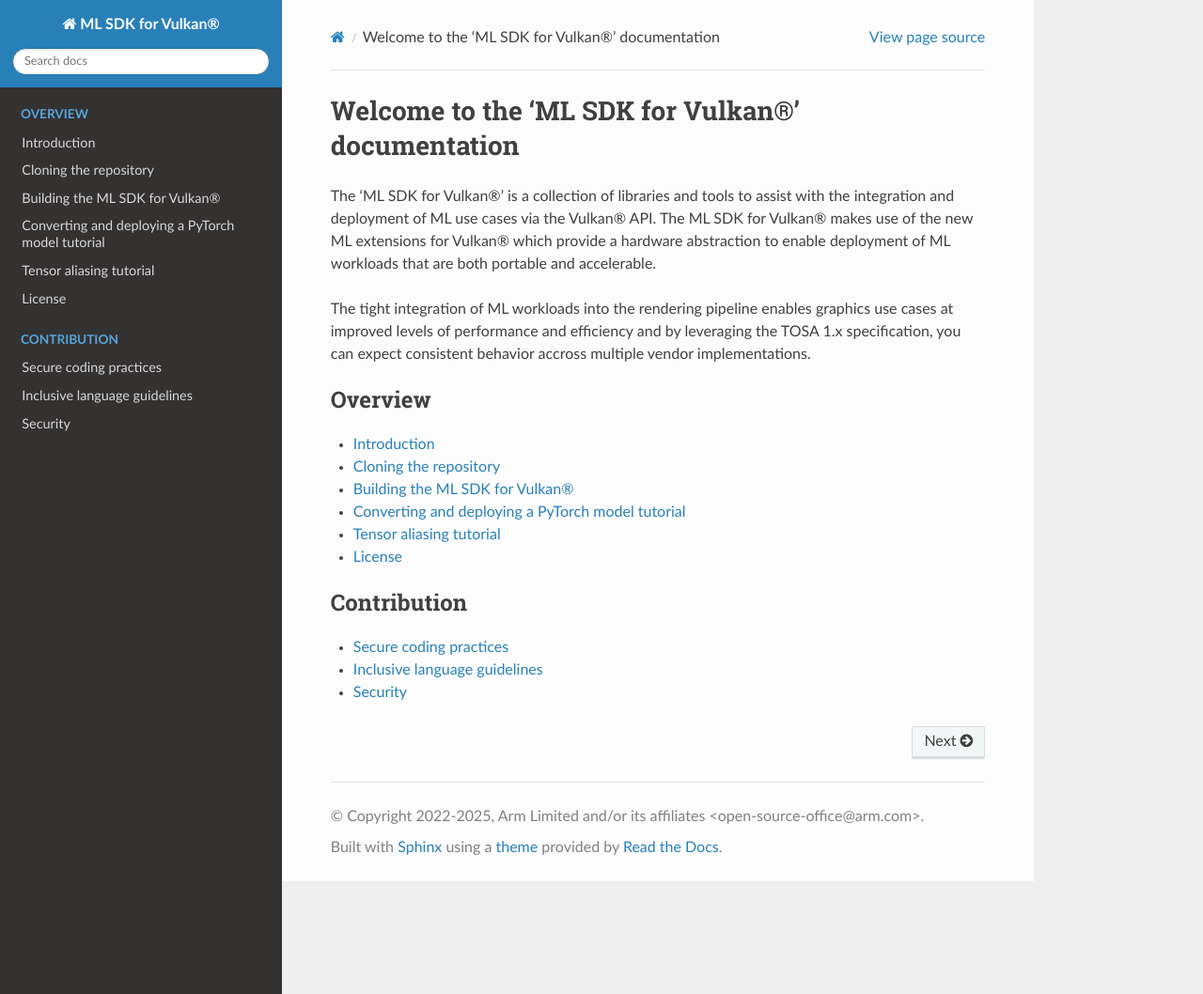
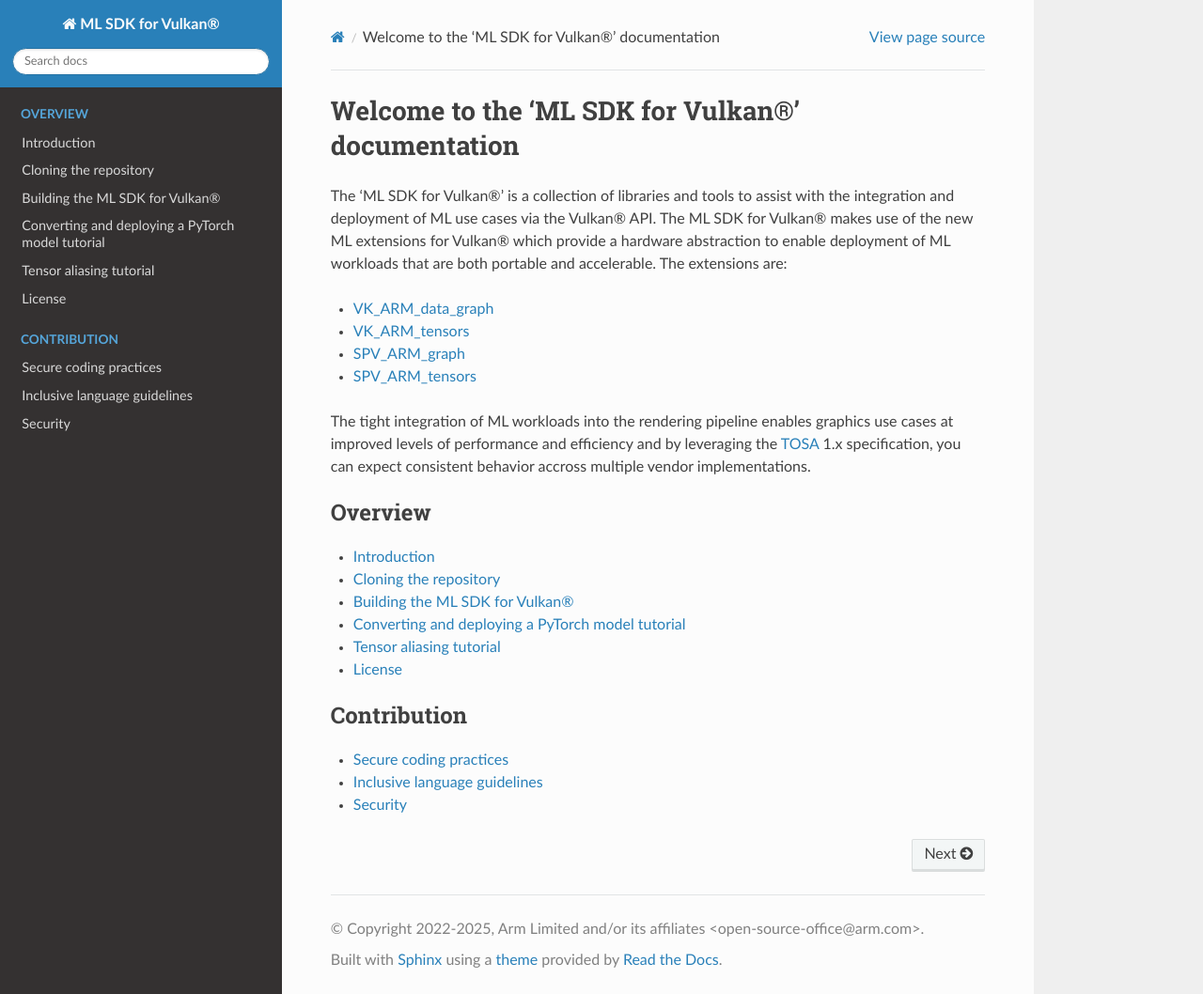
Before and after one commit to jerryzhao173985/ai-ml-sdk-for-vulkan, a Sphinx documentation site: the page built from docs/source/index.rst, in a window 1280 px wide and 1058 px high. Shown: the whole window at 94% size. Built offline with Sphinx 7.4.7 and the Read the Docs theme 3.1.0, drawn with Linux system fonts in a browser that asks for light colours; pages that are not in the unit, such as notebooks, are missing from menus.

Commit message:
Update docs with urls (#14)
Change-Id: Ib2ef320e96c89b74eeaf510096ba14906cde58bf

Signed-off-by: Niklas Lithammer <niklas.lithammer@arm.com>

```diff
--- a/docs/source/index.rst
+++ b/docs/source/index.rst
@@ -4,12 +4,17 @@
 The '|SDK_project|' is a collection of libraries and tools to assist with the
 integration and deployment of ML use cases via the Vulkan® API. The ML SDK for Vulkan® makes use
 of the new ML extensions for Vulkan® which provide a hardware abstraction to enable
-deployment of ML workloads that are both portable and accelerable.
+deployment of ML workloads that are both portable and accelerable. The extensions are:
+
+- `VK_ARM_data_graph <https://docs.vulkan.org/spec/latest/appendices/extensions.html#VK_ARM_data_graph>`_
+- `VK_ARM_tensors <https://docs.vulkan.org/spec/latest/appendices/extensions.html#VK_ARM_tensors>`_
+- `SPV_ARM_graph <https://github.khronos.org/SPIRV-Registry/extensions/ARM/SPV_ARM_graph.html>`_
+- `SPV_ARM_tensors <https://github.khronos.org/SPIRV-Registry/extensions/ARM/SPV_ARM_tensors.html>`_
 
 The tight integration of ML workloads into the rendering pipeline enables graphics
 use cases at improved levels of performance and efficiency and by leveraging the
-TOSA 1.x specification, you can expect consistent behavior accross multiple vendor
-implementations.
+`TOSA <https://www.mlplatform.org/tosa>`_ 1.x specification, you can expect consistent behavior
+accross multiple vendor implementations.
 
 .. toctree::
    :maxdepth: 1
```
